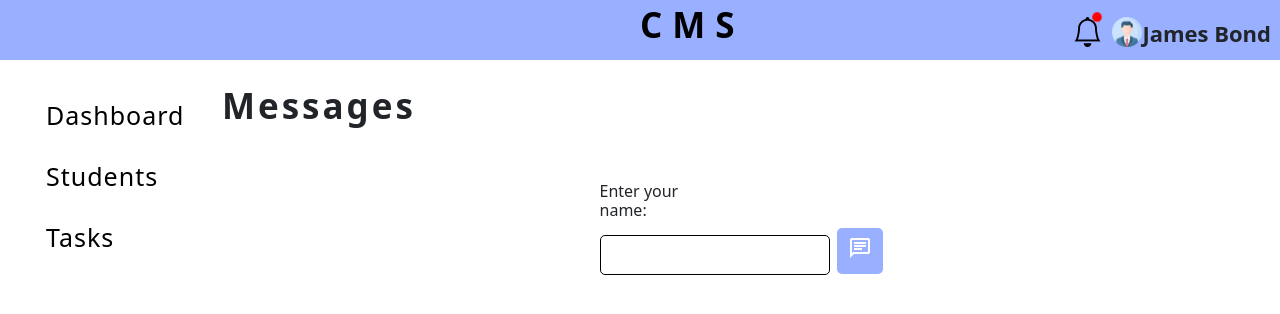
After one commit to giorno721/PVI_5_6, a PHP site: page /message.php in a window 1280 px wide. The commit adds this page. Shown: the top 314 px of the page. Run offline with PHP 8.4, Linux system fonts and the light colour scheme; some libraries are stand-ins or nearby versions.

Commit message:
laba 5 v 2.0

```diff
--- a/chat.css
+++ b/chat.css
@@ -417,3 +417,22 @@ select {
 .user-list-el.active{
     background: #7380ec;
 }
+.unread-messages {
+    display: inline-block;
+    width: 8px;
+    height: 8px;
+    background-color: red;
+    border-radius: 50%;
+    margin-left: 3px;
+    margin-bottom: 1px;
+    animation: pulse 1.2s infinite alternate;
+
+}
+@keyframes pulse {
+    0% {
+        transform: scale(0.8);
+    }
+    100% {
+        transform: scale(1);
+    }
+}
--- a/chat.js
+++ b/chat.js
@@ -1,4 +1,5 @@
-const socket = io('http://localhost:3000');
+let socket;
+
 
 const form = document.getElementById('messageForm');
 const input = document.getElementById('message');
@@ -9,84 +10,145 @@ const chatArea = document.getElementById('chatArea');
 const userNameArea = document.getElementById('userNameArea');
 const users = document.getElementById('users');
 const chatInfo = document.getElementById('chatInfo');
+const defaultChat = document.getElementById("1")
+const defaultChatId = defaultChat.id
 
-let choosenChat = "all";
-let previouschat;
+
+let chosenChat = defaultChatId;
+let chosenChatId = defaultChatId
+let previousChat;
 let user;
+let user_id;
 const allChats = {};
-allChats["all"] = [];
+allChats[defaultChatId] = [];
+
+userForm.addEventListener('submit', (e) => {
+    e.preventDefault();
+    if (username.value) {
+        socket = io('http://localhost:3000');  // Connect the socket here
+
+        socket.emit('new user', username.value);
+        user = username.value;
+        chatArea.style.display = 'flex';
+        userNameArea.style.display = 'none';
+        chooseChat(defaultChat);
+
+        // Add event listeners for socket events
+        socket.on('new message', (data) => {
+            if (!(data.chat in allChats)) {
+                allChats[data.chat] = [];
+            }
+
+            if (data.user !== username && data.chat !== chosenChatId){
+                const chatItem = document.getElementById(data.chat);
+                if (chatItem) {
+                    chatItem.innerHTML += `<span class="unread-messages"></span>`;
+                }
+            }
+
+            allChats[data.chat].push(data.user + ": " + data.msg);
+            updateChatWindow();
+        });
+
+        socket.on('new user', (user) => {
+            if (user.username === username.value) {
+                user_id = user.id
+            }
+            let html = `<div class="user-list-el" id="${user.id}">${user.username}</div>`;
+            users.innerHTML += html;
+
+            if (chosenChatId === defaultChatId) {
+                setDefaultChatInfo();
+            }
+        });
+
+        socket.on('get user', (data) => {
+            let html = "";
+            for (let i = 0; i < data.length; i++) {
+                if (data[i].id !== user_id) {
+                    console.log(data[i].id)
+                    html += `<div class="user-list-el" id="${data[i].id}">${data[i].username}</div>`;
+                }
+            }
+            users.innerHTML = html;
+
+            if (chosenChatId === defaultChatId) {
+                setDefaultChatInfo();
+            }
+        });
+
+        socket.onAny((event, ...args) => {
+            console.log(event, args);
+        });
+    }
+});
+
 form.addEventListener('submit', (e) => {
     e.preventDefault();
-    if (input.value) {
-        socket.emit('send message', input.value, choosenChat);
+    if (input.value.trim() !== "") {
+        if (chosenChatId === defaultChatId) {
+            socket.emit('send global message', input.value, chosenChatId);
+        }
+        else {
+            socket.emit('send private message', input.value, chosenChatId);
+        }
+
         input.value = '';
     }
 });
 
-userForm.addEventListener('submit',(e)=>{
-    e.preventDefault();
-    if(username.value){
-        socket.emit('new user', username.value);
-        user = username.value;
-        chatArea.style.display = 'flex';
-        userNameArea.style.display = 'none';
-    }
-});
-socket.on('new message', (data) => {
-    if (!(data.chat in allChats)) {
-        allChats[data.chat] = [];
-    }
-    allChats[data.chat].push(data.user + ": " + data.msg);
-    let html = '';
-    for (let i = 0; i < allChats[choosenChat]?.length; i++){
-        let sender = allChats[choosenChat][i].split(": ")[0];
-        if (sender == user) {
-            html += `<div class="sender-message">${allChats[choosenChat][i]}</div>`;
-        }
-        else {
-            html += `<div class="receiver-message">${allChats[choosenChat][i]}</div>`;
-        }
-    }
-
-    chat.innerHTML = html;
-    chat.scrollTop = chat.scrollHeight;
-});
-socket.on('get user', (data) => {
-    let html ='<div class="user-list-el">all</div>';
-    for(let i=0; i<data.length; i++){
-        if(data[i].username !== user) {
-            html += `<div class="user-list-el">${data[i].username}</div>`;
-        }
-    }
-    users.innerHTML = html;
-    chat.scrollTop = chat.scrollHeight;
-});
-users.addEventListener('click', (e) => {
+document.getElementById("online-users-div").addEventListener('click', (e) => {
     if (e.target.classList.contains('user-list-el')) {
         chooseChat(e.target);
     }
 });
-function chooseChat(item){
-    choosenChat = item.innerHTML;
-    chatInfo.innerHTML ="Chat: " + choosenChat;
-    let html ='';
-    for (let i = 0; i < allChats[choosenChat]?.length; i++){
-        let sender = allChats[choosenChat][i].split(": ")[0];
-        console.log(sender);
-        if (sender == user) {
-            html += `<div class="sender-message">${allChats[choosenChat][i]}</div>`;
+function getDefaultChatInfo() {
+    let info = "";
+    for (let i = 0; i < users.children.length; i++) {
+        info += users.children[i].innerHTML;
+        if (i !== users.children.length - 1) {
+            info += ", ";
         }
-        else {
-            html += `<div class="receiver-message">${allChats[choosenChat][i]}</div>`;
+    }
+    return info;
+}
+function setDefaultChatInfo() {
+    chatInfo.innerHTML = "Members: " + getDefaultChatInfo();
+}
+
+function chooseChat(item) {
+    const elementToRemove = item.querySelector('.unread-messages');
+    if (elementToRemove)
+    {
+        item.querySelector('.unread-messages').remove();
+    }
+
+    chosenChat = item.innerHTML;
+    chosenChatId = item.id
+    if (item.id === defaultChatId) {
+        chatInfo.innerHTML = "Members: " + getDefaultChatInfo();
+    }else{
+        chatInfo.innerHTML = "Chat: " + chosenChat;
+    }
+
+    updateChatWindow();
+    item.classList.add('active');
+    if (previousChat && previousChat !== item) {
+        previousChat.classList.remove('active');
+    }
+    previousChat = item;
+}
+
+function updateChatWindow() {
+    let html = '';
+    for (let i = 0; i < allChats[chosenChatId]?.length; i++) {
+        let sender = allChats[chosenChatId][i].split(": ")[0];
+        if (sender === user) {
+            html += `<div class="sender-message">${allChats[chosenChatId][i]}</div>`;
+        } else {
+            html += `<div class="receiver-message">${allChats[chosenChatId][i]}</div>`;
         }
     }
     chat.innerHTML = html;
-
-    item.classList.add('active');
-
-    if (previouschat) {
-        previouschat.classList.remove('active');
-    }
-
-    previouschat = item;
+    chat.scrollTop = chat.scrollHeight;
 }
--- a/index.php
+++ b/index.php
@@ -19,7 +19,7 @@
     <div class="right">
         <div class="notification navBarButton">
             <div>
-                <a href="Messages.html"><i class="bi bi-bell" ></i></a>
+                <a href="message.php"><i class="bi bi-bell" ></i></a>
             </div>
             <div class="navigationRedDot"></div>
             <div id="NotificationDropDownMenu">
--- /dev/null
+++ b/message.php
@@ -0,0 +1,107 @@
+<!DOCTYPE html>
+<html lang="en">
+<head>
+    <link href="https://cdn.jsdelivr.net/npm/bootstrap-icons/font/bootstrap-icons.css" rel="stylesheet">
+    <link href="https://cdn.jsdelivr.net/npm/bootstrap@5.3.3/dist/css/bootstrap.min.css" rel="stylesheet">
+    <link rel="stylesheet" type="text/css" href="style.css">
+    <link rel="stylesheet" type="text/css" href="chat.css">
+    <link rel="manifest" href="/manifest.json">
+    <meta content="width=device-width, initial-scale=1" name="viewport" />
+    <title>Messages</title>
+    <meta charset="UTF-8">
+</head>
+<body>
+<header class="navbar">
+    <div class="burger-menu">
+        <i class="bi bi-list"></i>
+    </div>
+    <span class="logo"><a class="CMSLogo">CMS</a></span>
+    <div class="right">
+        <div class="notification navBarButton">
+            <div>
+                <a href="Messages.html"><i class="bi bi-bell" ></i></a>
+            </div>
+            <div class="navigationRedDot"></div>
+            <div id="NotificationDropDownMenu">
+                <ul>
+                    <li>
+                        <img class="img-notif" src="notification-image.png" alt="notification-image">
+                        <button>Notification 1</button>
+                        <span class="notif-text">Admin</span>
+                    </li>
+                    <li>
+                        <img class="img-notif" src="notification-image.png" alt="notification-image">
+                        <button>Notification 2</button>
+                        <span class="notif-text">Admin</span>
+                    </li>
+                </ul>
+            </div>
+        </div>
+        <div class="profile navBarButton">
+            <a href="#"><img class="img-profile" src="user%20-profile%20image.png" alt="profile-image"></a>
+            <div id="profileDropDownMenu">
+                <ul>
+                    <li><button>Profile</button></li>
+                    <li><button>Log Out</button></li>
+                </ul>
+            </div>
+            <label id="NameLabel">James Bond</label>
+        </div>
+
+    </div>
+</header>
+<main>
+    <nav class="sidebar" style="float: left;">
+        <ul class = "nav flex-column">
+            <li class="nav-item"><a class="nav-link" href="Dashboard.html">Dashboard</a></li>
+            <li class="nav-item"><a class="nav-link" href="index.php">Students</a></li>
+            <li class="nav-item"><a class="nav-link" href="Tasks.html">Tasks</a></li>
+        </ul>
+    </nav>
+    <span class="header-students">Messages</span>
+</main>
+<br><br>
+<div class="chat-container">
+    <div id="userNameArea">
+        <form id="userForm" action="" class="sticky-bottom">
+            <div class="form-group">
+                <h4>Enter your name:</h4>
+                <input id="username" autocomplete="off" />
+                <button type="submit"><span class="material-symbols-outlined">
+chat
+</span></button>
+            </div>
+        </form>
+    </div>
+    <div class="chat-body">
+        <div id="chatArea">
+            <div class="online-users" id="online-users-div">
+            <h3>Chat room</h3>
+                <div class="user-list-el" id="1">all</div>
+                <ul id="users"></ul>
+            </div>
+            <div class="chat-window">
+                <h3 id="chatInfo">Chat room: all</h3>
+                <div class="chat" id="chat"></div>
+                <form id="messageForm">
+                    <div class="form-group">
+                        <label for="message"></label>
+                        <input type="text" id="message" autocomplete="off" />
+                        <button type="submit"><i class="bi bi-send"></i></button>
+                    </div>
+                </form>
+            </div>
+        </div>
+    </div>
+</div>
+
+</body>
+
+<script src="jsCode.js"></script>
+<script src="https://cdn.jsdelivr.net/npm/bootstrap@5.3.3/dist/js/bootstrap.bundle.min.js"></script>
+<link rel="stylesheet" href="https://fonts.googleapis.com/css2?family=Material+Symbols+Outlined:opsz,wght,FILL,GRAD@24,400,0,0"/>
+<script src="https://cdn.socket.io/4.0.1/socket.io.js"></script>
+<script src="chat.js"></script>
+
+
+</html>
```
Also changed, not shown: server.js (+17 -12 lines).
